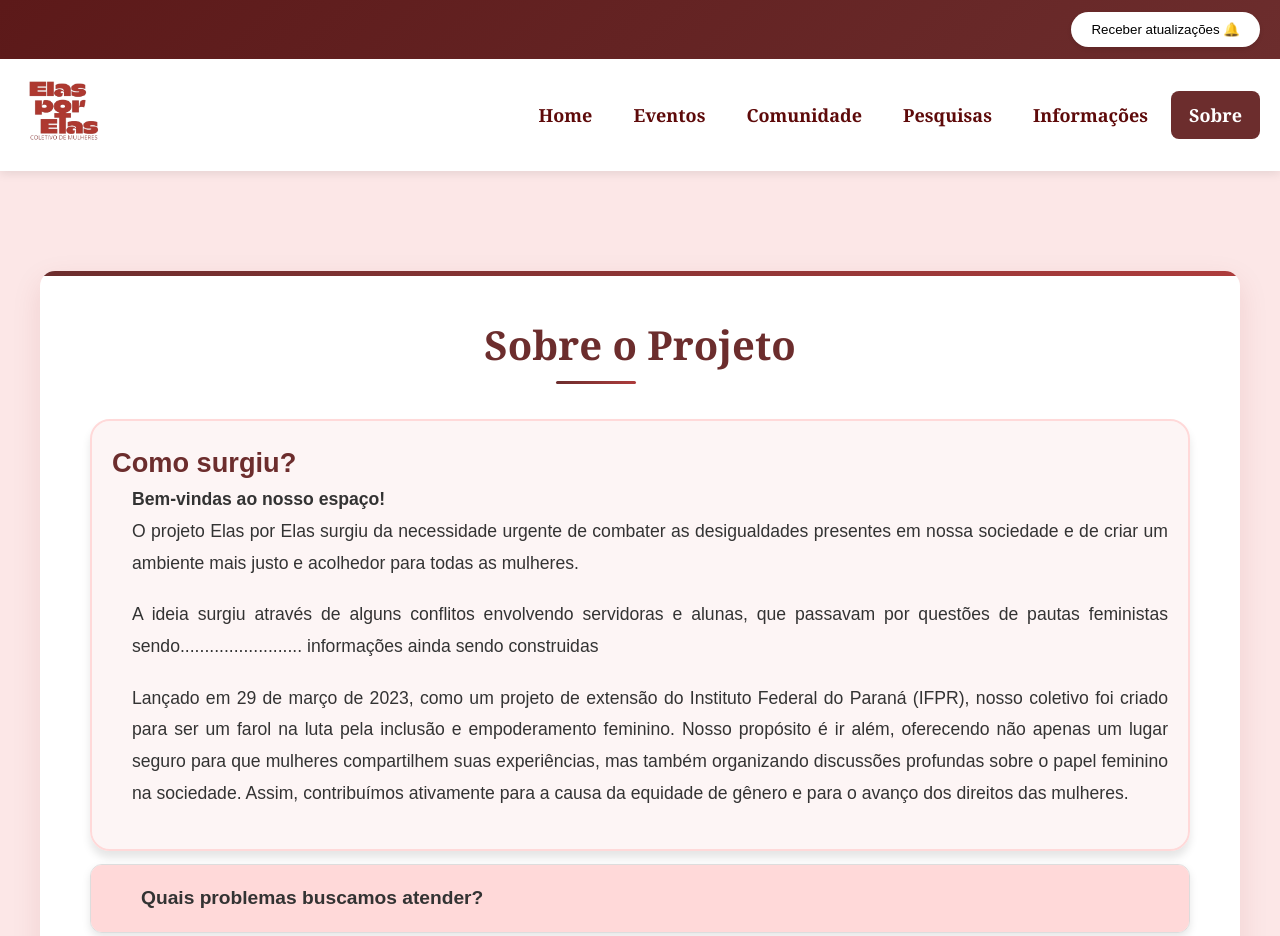
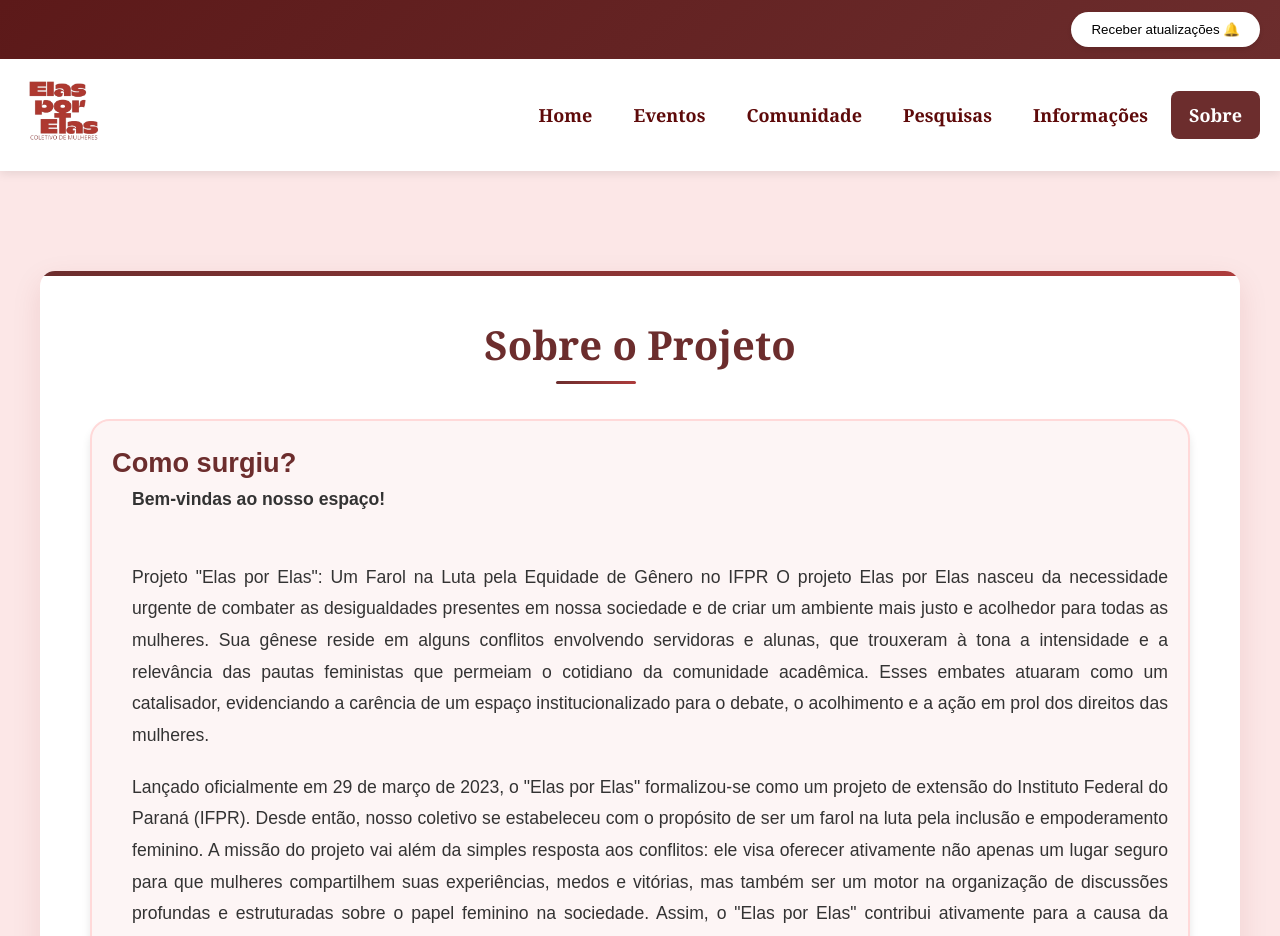
Before and after one commit to heloisafaveroo/elasenois, a React (Create React App) app: page /sobre in a window 1280 px wide. Shown: the top 936 px of the page. Built offline with nearby package versions, Linux system fonts and the light colour scheme.

Commit message:
Add files via upload

```diff
--- a/src/pages/sobre/Sobre.jsx
+++ b/src/pages/sobre/Sobre.jsx
@@ -11,20 +11,24 @@ const Sobre = () => {
                     <div className="cardsolo">
                         <div className="card-content">
                             <b className="titulozinho">Como surgiu?</b>
-                            <p><b>Bem-vindas ao nosso espaço!</b>
-                                <br />O projeto Elas por Elas surgiu da necessidade urgente de combater as desigualdades
-                                presentes em nossa sociedade e de criar um ambiente mais justo e acolhedor para todas
-                                as mulheres. </p>
-                            <p>A ideia surgiu através de alguns conflitos envolvendo servidoras e alunas,
-                                que passavam por questões de pautas feministas sendo.........................
-                                informações ainda sendo construidas</p>
-                            <p>Lançado em 29 de março de 2023, como um projeto de extensão do Instituto Federal
-                                do Paraná (IFPR), nosso coletivo foi criado para ser um farol na luta pela inclusão
-                                e empoderamento feminino. Nosso propósito é ir além, oferecendo não apenas um
-                                lugar seguro para que mulheres compartilhem suas experiências, mas também
-                                organizando discussões profundas sobre o papel feminino na sociedade. Assim,
-                                contribuímos ativamente para a causa da equidade de gênero e para o avanço dos
-                                direitos das mulheres.</p>
+                            <p><b>Bem-vindas ao nosso espaço!</b> </p>
+                                <br />
+                            <p> Projeto "Elas por Elas": Um Farol na Luta pela Equidade de Gênero no IFPR
+                                O projeto Elas por Elas nasceu da necessidade urgente de combater as desigualdades presentes em
+                                 nossa sociedade e de criar um ambiente mais justo e acolhedor para todas as mulheres. Sua gênese
+                                 reside em alguns conflitos envolvendo servidoras e alunas, que trouxeram à tona a intensidade e a
+                                 relevância das pautas feministas que permeiam o cotidiano da comunidade acadêmica. Esses embates
+                                 atuaram como um catalisador, evidenciando a carência de um espaço institucionalizado para o debate,
+                                  o acolhimento e a ação em prol dos direitos das mulheres.</p>
+
+                                  <p>Lançado oficialmente em 29 de março de 2023, o "Elas por Elas" formalizou-se como um projeto
+                                    de extensão do Instituto Federal do Paraná (IFPR). Desde então, nosso coletivo se estabeleceu com
+                                    o propósito de ser um farol na luta pela inclusão e empoderamento feminino. A missão do projeto
+                                    vai além da simples resposta aos conflitos: ele visa oferecer ativamente não apenas um lugar seguro
+                                    para que mulheres compartilhem suas experiências, medos e vitórias, mas também ser um motor na
+                                    organização de discussões profundas e estruturadas sobre o papel feminino na sociedade. Assim,
+                                    o "Elas por Elas" contribui ativamente para a causa da equidade de gênero e para o avanço contínuo
+                                    dos direitos das mulheres dentro e fora do ambiente do IFPR.</p>
                         </div>
                     </div>
 
```
